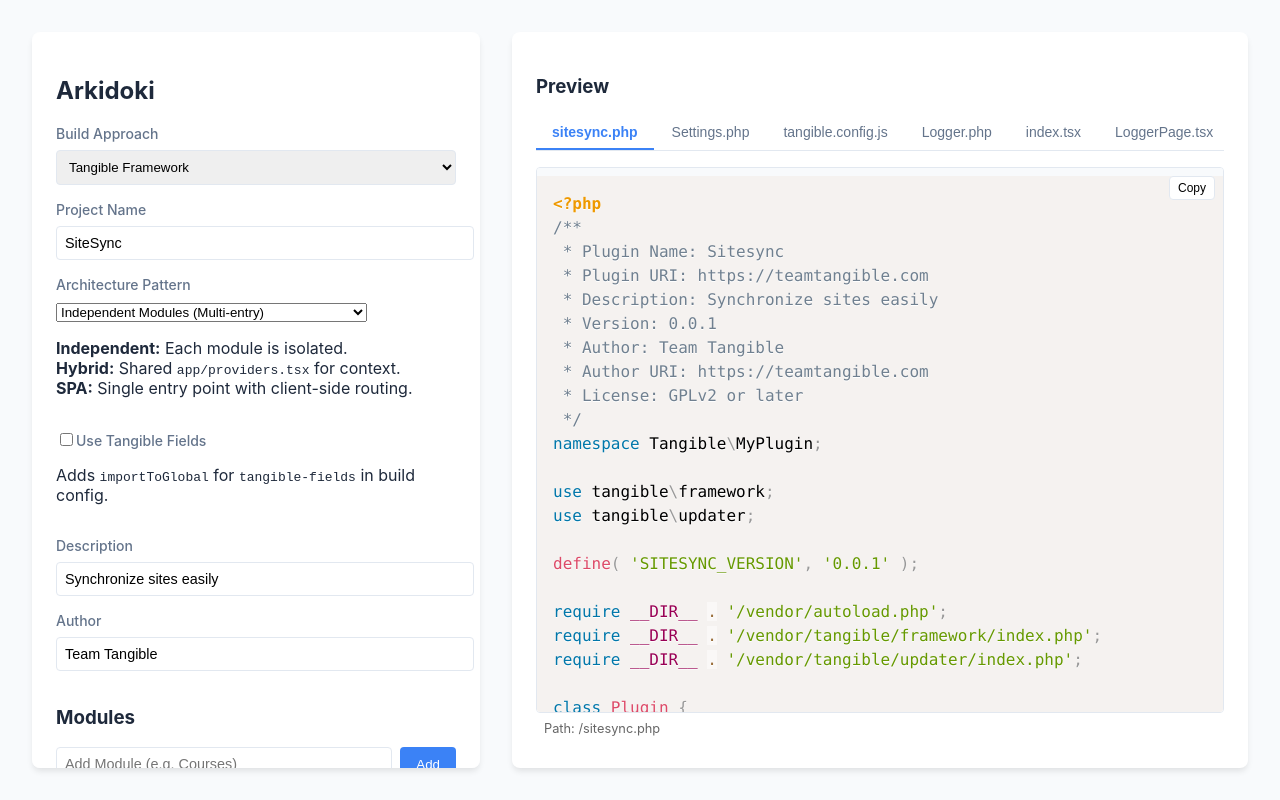
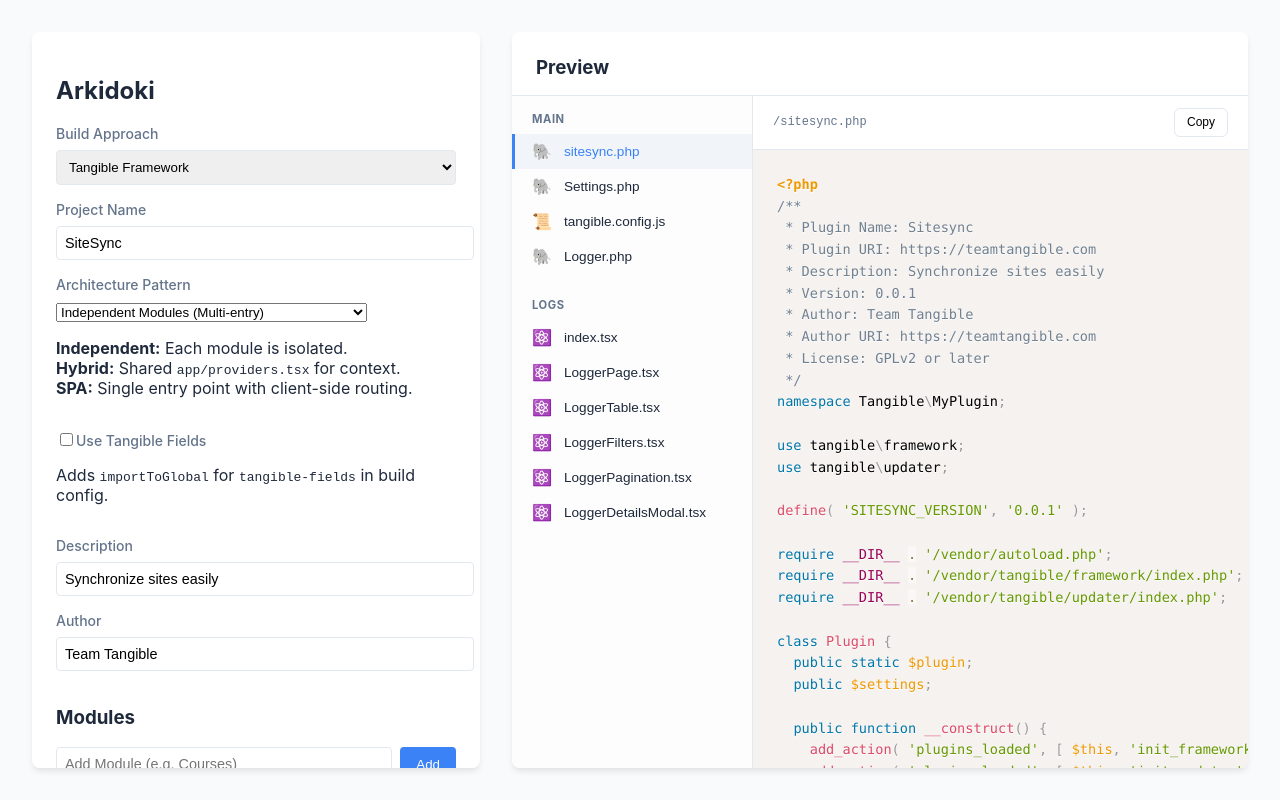
Before and after one commit to jericojuegos/arkidoki, a React (Vite) app: page / in a window 1280 px wide. Built offline with nearby package versions, Linux system fonts and the light colour scheme.

Commit message:
refactor: replace PreviewSection tabs with scalable sidebar navigation

```diff
--- a/src/components/PreviewSection.tsx
+++ b/src/components/PreviewSection.tsx
@@ -23,6 +23,22 @@ export const PreviewSection: React.FC<Props> = ({ files }) => {
 
     const activeFile = files[activeFileIndex];
 
+    // Group files by type/module
+    const mainFiles: { index: number; file: GeneratedFile }[] = [];
+    const modules: Record<string, { index: number; file: GeneratedFile }[]> = {};
+
+    files.forEach((file, idx) => {
+        const parts = file.path.split('/');
+        // Simple heuristic: if it's in assets/src/[module]/ it's a module file
+        if (parts.includes('src') && parts.length >= 4 && parts[parts.indexOf('src') + 1] !== 'app') {
+            const moduleName = parts[parts.indexOf('src') + 1];
+            if (!modules[moduleName]) modules[moduleName] = [];
+            modules[moduleName].push({ index: idx, file });
+        } else {
+            mainFiles.push({ index: idx, file });
+        }
+    });
+
     // Reset sub-tab when switching files
     const handleFileSwitch = (idx: number) => {
         setActiveFileIndex(idx);
@@ -30,7 +46,7 @@ export const PreviewSection: React.FC<Props> = ({ files }) => {
     };
 
     const hasStyleContent = activeFile?.styleContent && activeFile.styleContent.length > 0;
-
+    // ... (rest of helper functions same as before)
     const getCurrentContent = () => {
         if (!activeFile) return '';
         if (activeSubTab === 'scss' && hasStyleContent) {
@@ -81,33 +97,54 @@ export const PreviewSection: React.FC<Props> = ({ files }) => {
                 console.warn('Highlight syntax error', e);
             }
         }
-        // Fallback escape
-        return content
-            .replace(/&/g, "&amp;")
-            .replace(/</g, "&lt;")
-            .replace(/>/g, "&gt;");
+        return content.replace(/&/g, "&amp;").replace(/</g, "&lt;").replace(/>/g, "&gt;");
     };
 
     if (!activeFile) return <div className="panel right-panel card">No files generated</div>;
 
     return (
-        <div className="card panel right-panel">
+        <div className="card panel right-panel preview-container">
             <h3>Preview</h3>
 
-            {/* File Tabs */}
-            <div className="tabs">
-                {files.map((file, idx) => (
+            <div className="preview-layout">
+                {/* File Sidebar */}
+                <div className="file-sidebar">
+                    <div className="sidebar-group">
+                        <div className="group-label">Main</div>
+                        {mainFiles.map(({ index, file }) => (
                             <button
-                        key={idx}
-                        className={clsx('tab', activeFileIndex === idx && 'active')}
-                        onClick={() => handleFileSwitch(idx)}
+                                key={index}
+                                className={clsx('file-item', activeFileIndex === index && 'active')}
+                                onClick={() => handleFileSwitch(index)}
                             >
+                                <span className="file-icon">{file.language === 'php' ? '🐘' : '📜'}</span>
                                 {file.name}
                             </button>
                         ))}
                     </div>
 
-            {/* Sub-tabs for TSX/SCSS */}
+                    {Object.entries(modules).map(([moduleName, moduleFiles]) => (
+                        <div key={moduleName} className="sidebar-group">
+                            <div className="group-label">{moduleName.charAt(0).toUpperCase() + moduleName.slice(1)}</div>
+                            {moduleFiles.map(({ index, file }) => (
+                                <button
+                                    key={index}
+                                    className={clsx('file-item', activeFileIndex === index && 'active')}
+                                    onClick={() => handleFileSwitch(index)}
+                                >
+                                    <span className="file-icon">{file.language === 'php' ? '🐘' : '⚛️'}</span>
+                                    {file.name}
+                                </button>
+                            ))}
+                        </div>
+                    ))}
+                </div>
+
+                {/* Code Content */}
+                <div className="preview-content">
+                    <div className="content-header">
+                        <div className="file-path">{getCurrentPath()}</div>
+
                         {hasStyleContent && (
                             <div className="sub-tabs">
                                 <button
@@ -125,8 +162,10 @@ export const PreviewSection: React.FC<Props> = ({ files }) => {
                             </div>
                         )}
 
-            <div className="code-preview">
-                <button className="copy-btn" onClick={copyToClipboard}>Copy</button>
+                        <button className="copy-btn-inline" onClick={copyToClipboard}>Copy</button>
+                    </div>
+
+                    <div className="code-preview-scroll">
                         <pre>
                             <code
                                 className={`language-${getCurrentLanguage()}`}
@@ -134,8 +173,7 @@ export const PreviewSection: React.FC<Props> = ({ files }) => {
                             />
                         </pre>
                     </div>
-            <div style={{ padding: '0.5rem', fontSize: '0.8rem', color: '#666' }}>
-                Path: {getCurrentPath()}
+                </div>
             </div>
         </div>
     );
--- a/src/styles/main.scss
+++ b/src/styles/main.scss
@@ -102,100 +102,138 @@ body {
   }
 }
 
-.tabs {
+/* Preview Section Sidebar Layout */
+.preview-container {
+  padding: 0 !important;
+  overflow: hidden;
+
+  h3 {
+    margin: 1.5rem 1.5rem 1rem 1.5rem;
+  }
+}
+
+.preview-layout {
   display: flex;
-  gap: 2px;
-  border-bottom: 1px solid var(--border-color);
-  overflow-x: auto;
-  padding-bottom: 0;
+  flex: 1;
+  overflow: hidden;
+  border-top: 1px solid var(--border-color);
+}
 
-  .tab {
-    padding: 0.5rem 1rem;
-    cursor: pointer;
+.file-sidebar {
+  width: 240px;
+  background: #fdfdfd;
+  border-right: 1px solid var(--border-color);
+  overflow-y: auto;
+  display: flex;
+  flex-direction: column;
+  padding: 1rem 0;
+
+  .sidebar-group {
+    margin-bottom: 1.5rem;
+
+    .group-label {
+      padding: 0 1.25rem;
+      font-size: 0.7rem;
+      text-transform: uppercase;
+      letter-spacing: 0.05em;
+      color: var(--text-secondary);
+      font-weight: 700;
+      margin-bottom: 0.5rem;
+    }
+  }
+
+  .file-item {
+    display: flex;
+    align-items: center;
+    gap: 0.75rem;
+    padding: 0.5rem 1.25rem;
+    width: 100%;
+    text-align: left;
     background: transparent;
     border: none;
-    border-bottom: 2px solid transparent;
-    color: var(--text-secondary);
-    font-size: 0.875rem;
-    white-space: nowrap;
+    border-radius: 0;
+    color: var(--text-primary);
+    font-size: 0.85rem;
+    cursor: pointer;
+    transition: all 0.15s ease;
 
     &:hover {
-      color: var(--text-primary);
-      background: rgba(0, 0, 0, 0.02);
+      background: rgba(0, 0, 0, 0.03);
     }
 
     &.active {
+      background: var(--bg-secondary);
       color: var(--accent-color);
-      border-bottom-color: var(--accent-color);
-      font-weight: 600;
+      font-weight: 500;
+      box-shadow: inset 3px 0 0 var(--accent-color);
+    }
+
+    .file-icon {
+      font-size: 1rem;
     }
   }
 }
 
-.sub-tabs {
+.preview-content {
+  flex: 1;
   display: flex;
-  gap: 0.25rem;
-  margin-top: 0.75rem;
-  padding: 0.25rem;
-  background: #f1f5f9;
-  border-radius: 6px;
-  width: fit-content;
+  flex-direction: column;
+  background: #f8fafc;
+  overflow: hidden;
 
-  .sub-tab {
-    padding: 0.375rem 0.75rem;
-    cursor: pointer;
-    background: transparent;
-    border: none;
-    border-radius: 4px;
-    color: var(--text-secondary);
-    font-size: 0.75rem;
-    font-weight: 500;
-    transition: all 0.15s ease;
+  .content-header {
+    display: flex;
+    align-items: center;
+    justify-content: space-between;
+    padding: 0.75rem 1.25rem;
+    background: white;
+    border-bottom: 1px solid var(--border-color);
 
-    &:hover {
-      color: var(--text-primary);
+    .file-path {
+      font-family: monospace;
+      font-size: 0.75rem;
+      color: var(--text-secondary);
     }
 
-    &.active {
-      background: white;
-      color: var(--accent-color);
-      box-shadow: 0 1px 2px rgba(0, 0, 0, 0.05);
+    .sub-tabs {
+       margin-top: 0; /* Override previous margin */
+    }
+  }
+
+  .code-preview-scroll {
+    flex: 1;
+    overflow: auto;
+
+    pre {
+      margin: 0;
+      padding: 1.5rem;
+      font-family: 'Fira Code', 'Consolas', monospace;
+      font-size: 0.85rem;
+      line-height: 1.6;
     }
   }
 }
 
-.code-preview {
-  flex: 1;
-  overflow: auto;
-  position: relative;
-  background: #f8fafc;
-  margin-top: 1rem;
-  border-radius: 4px;
+.copy-btn-inline {
+  padding: 0.4rem 0.75rem;
+  font-size: 0.75rem;
+  background: white;
   border: 1px solid var(--border-color);
+  border-radius: 6px;
+  cursor: pointer;
+  font-weight: 500;
 
-  pre {
-    margin: 0;
-    padding: 1rem;
-    font-family: 'Fira Code', 'Consolas', monospace;
-    font-size: 0.85rem;
+  &:hover {
+    background: #f8fafc;
+    border-color: var(--text-secondary);
   }
 }
 
-.copy-btn {
-  position: absolute;
-  top: 0.5rem;
-  right: 0.5rem;
-  background: white;
-  border: 1px solid var(--border-color);
-  padding: 0.25rem 0.5rem;
-  border-radius: 4px;
-  cursor: pointer;
-  font-size: 0.75rem;
+/* Original Styles Backup/Maintenance */
+.code-preview {
+  display: none; /* Replaced by .preview-content */
+}
 
-  &:hover {
-    background: #f1f5f9;
-  }
-}
 
 /* Module Management Styles */
 .module-input-group {
```
Lines whose indentation alone changed are shown as unchanged.
